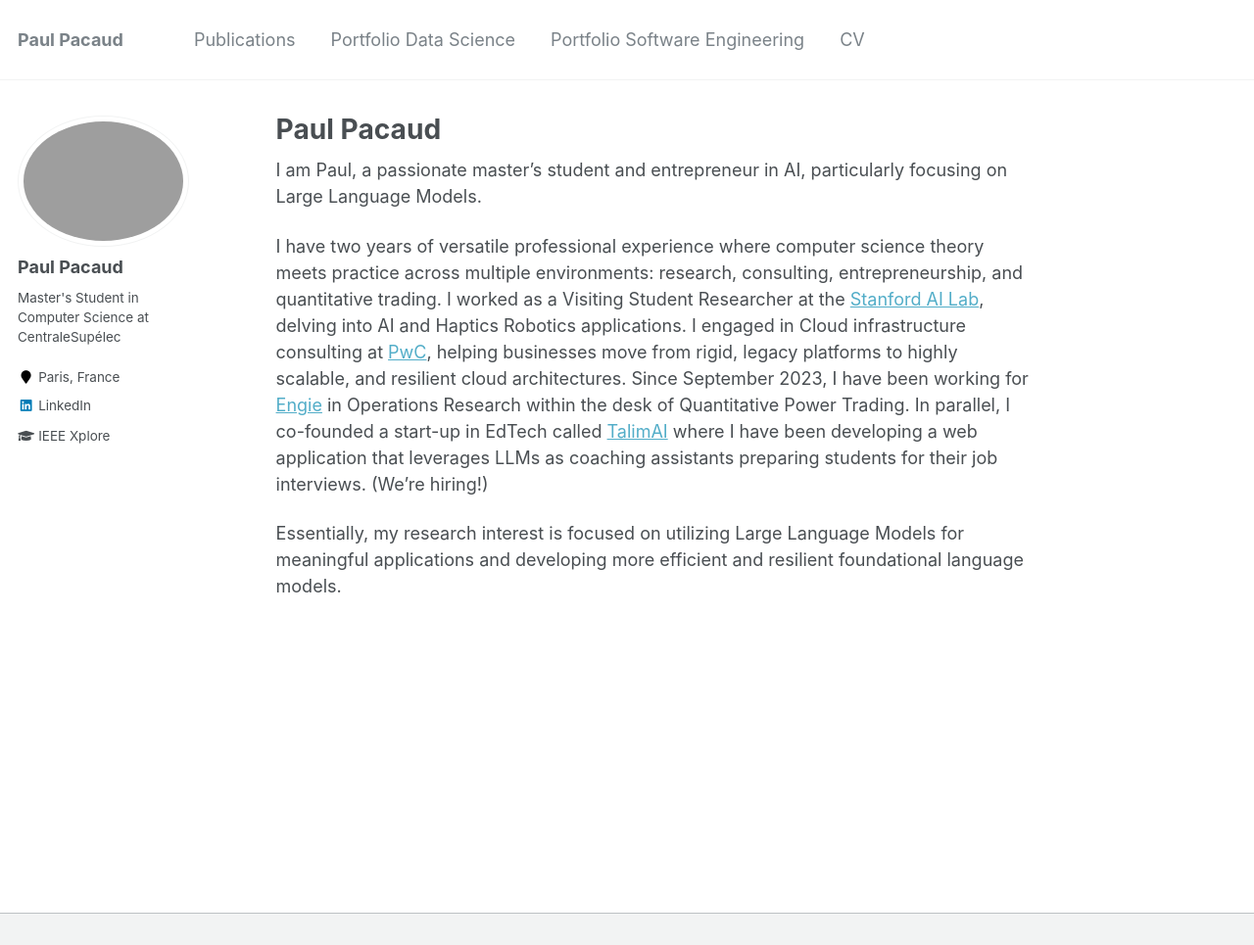
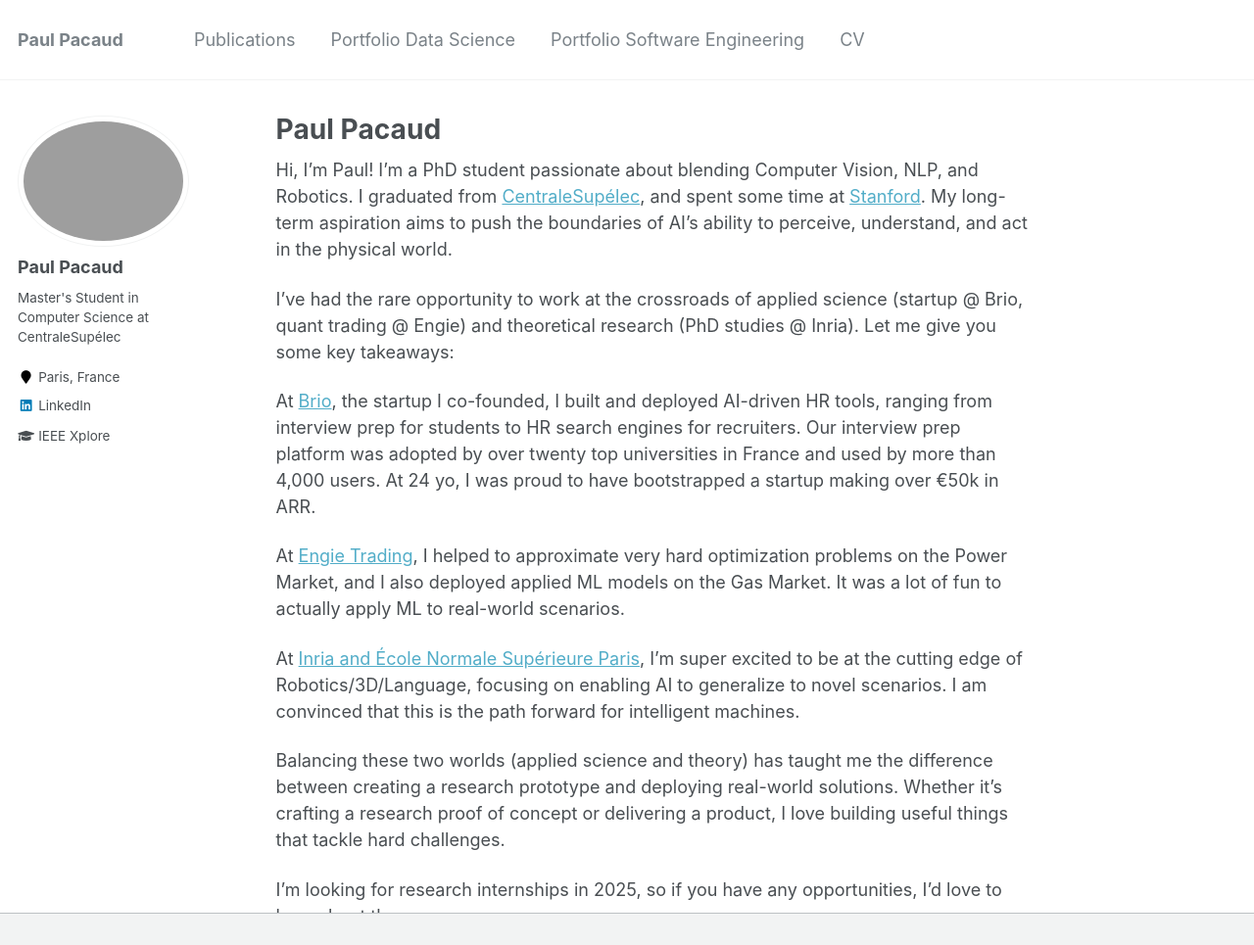
Before and after one commit to paulpacaud/paulpacaud.github.io, a Jekyll site: the page built from _pages/about.md, in a window 1280 px wide and 1161 px high, cut to the strip 0-965 px from the top of the window. Shown: the whole strip at 98% size. Built offline with Jekyll 4.4.1, drawn with Linux system fonts in a browser that asks for light colours.

Commit message:
refactor(bio): update dec 24

```diff
--- a/_pages/about.md
+++ b/_pages/about.md
@@ -8,8 +8,16 @@
   - /about.html
 ---
 
-I am Paul, a passionate master's student and entrepreneur in AI, particularly focusing on Large Language Models.
+Hi, I’m Paul! I’m a PhD student passionate about blending Computer Vision, NLP, and Robotics. I graduated from <a href="https://www.centralesupelec.fr/fr">CentraleSupélec</a>, and spent some time at <a href="https://ai.stanford.edu/">Stanford</a>. My long-term aspiration aims to push the boundaries of AI’s ability to perceive, understand, and act in the physical world.
 
-I have two years of versatile professional experience where computer science theory meets practice across multiple environments: research, consulting, entrepreneurship, and quantitative trading. I worked as a Visiting Student Researcher at the <a href="https://ai.stanford.edu/">Stanford AI Lab</a>, delving into AI and Haptics Robotics applications. I engaged in Cloud infrastructure consulting at <a href="https://www.pwc.com/gx/en/services/consulting/cloud-transformation.html">PwC</a>, helping businesses move from rigid, legacy platforms to highly scalable, and resilient cloud architectures. Since September 2023, I have been working for <a href="https://www.engie.com/en">Engie</a> in Operations Research within the desk of Quantitative Power Trading. In parallel, I co-founded a start-up in EdTech called <a href="https://talimai.com/landing-page">TalimAI</a> where I have been developing a web application that leverages LLMs as coaching assistants preparing students for their job interviews. (We're hiring!)
+I’ve had the rare opportunity to work at the crossroads of applied science (startup @ Brio, quant trading @ Engie) and theoretical research (PhD studies @ Inria). Let me give you some key takeaways:
 
-Essentially, my research interest is focused on utilizing Large Language Models for meaningful applications and developing more efficient and resilient foundational language models.
+At <a href="https://www.brio-app.com/">Brio</a>, the startup I co-founded, I built and deployed AI-driven HR tools, ranging from interview prep for students to HR search engines for recruiters. Our interview prep platform was adopted by over twenty top universities in France and used by more than 4,000 users. At 24 yo, I was proud to have bootstrapped a startup making over €50k in ARR.
+
+At <a href="https://gems.engie.com/">Engie Trading</a>, I helped to approximate very hard optimization problems on the Power Market, and I also deployed applied ML models on the Gas Market. It was a lot of fun to actually apply ML to real-world scenarios.
+
+At <a href="https://www.di.ens.fr/willow/">Inria and École Normale Supérieure Paris</a>, I’m super excited to be at the cutting edge of Robotics/3D/Language, focusing on enabling AI to generalize to novel scenarios. I am convinced that this is the path forward for intelligent machines.
+
+Balancing these two worlds (applied science and theory) has taught me the difference between creating a research prototype and deploying real-world solutions. Whether it’s crafting a research proof of concept or delivering a product, I love building useful things that tackle hard challenges.
+
+I'm looking for research internships in 2025, so if you have any opportunities, I’d love to hear about them.
```
